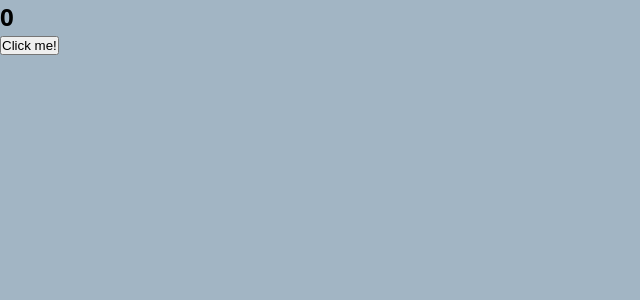
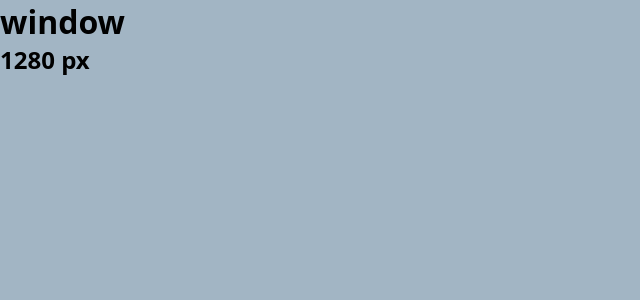
Before and after one commit to yoyokta/react-wkspace, a React (Create React App) app in the folder my-app/: page / in a window 1280 px wide. Shown: the top 300 px of the page, without its empty margins (0-640 px from the left). Built offline with nearby package versions, Linux system fonts and the light colour scheme.

Commit message:
did something??

```diff
--- a/my-app/src/App.js
+++ b/my-app/src/App.js
@@ -5,24 +5,23 @@
 import './index.css';
 
 function App(){
-const [value, setValue] = useState(0);
-  useEffect(() => {
-    console.log('call useEffect');
-    if (value > 0){
-        document.title = `New Messages (${value})`;
+    const[size, setSize] = useState(window.innerWidth);
+
+    const checkSize = () => {
+        setSize(window.innerWidth);
     }
 
-  }, [value]);
-  useEffect(() => {
-    console.log('first time?');
-  }, []);
-  console.log('render component');
-  return (
-    <>
-    <h2>{value}</h2>
-    <button className='btn' onClick={() => setValue(value + 1)}>Click me!</button>
+    useEffect(() => {
+        window.addEventListener('resize', checkSize);
+        return () => {
+            console.log('cleanup');
+            window.removeEventListener('resize', checkSize);
+        };
+    }, []);
+    return <>
+    <h1>window</h1>
+    <h2>{size} px</h2>
     </>
-  )
 }
 
 export default App;
```
